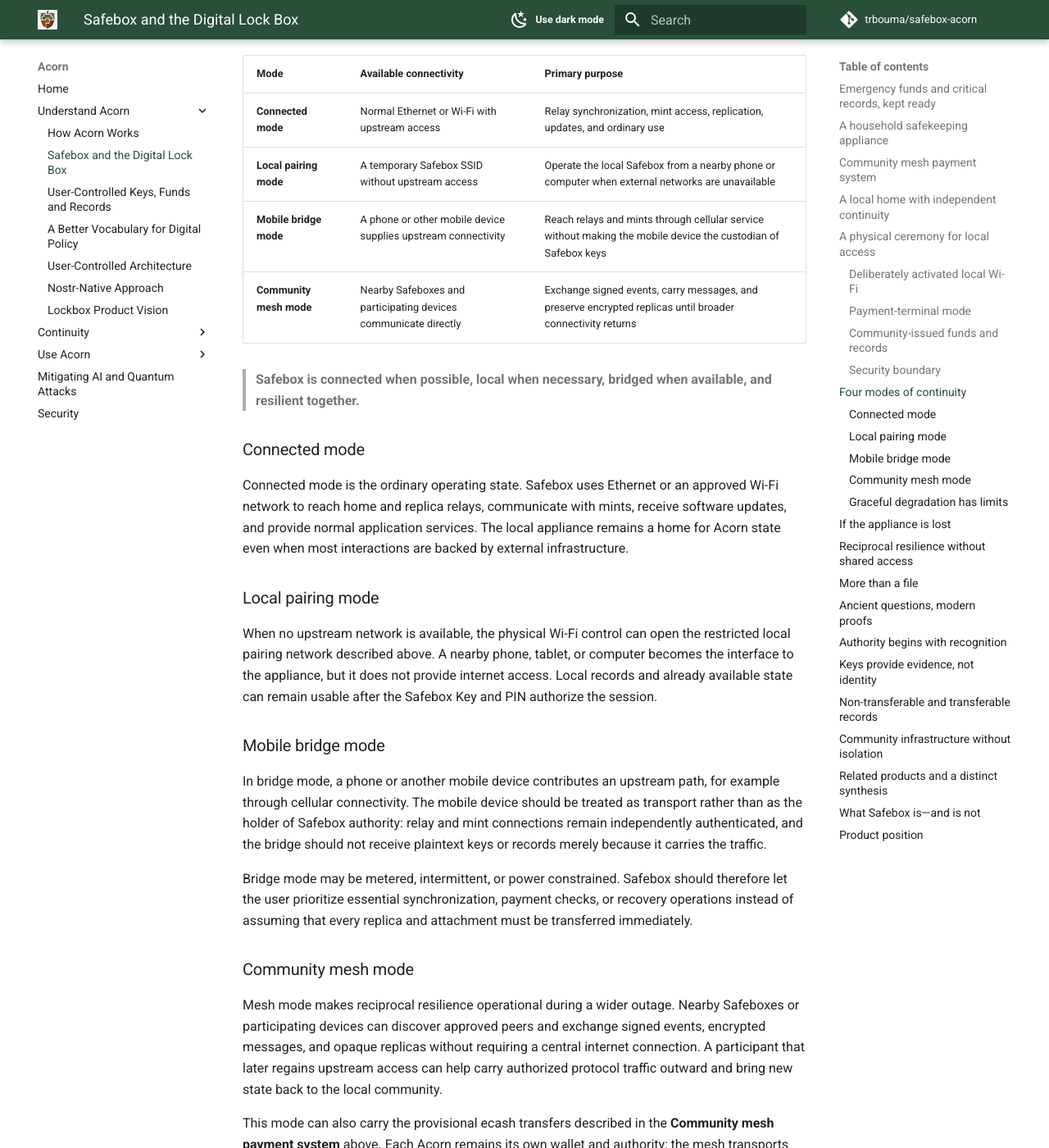
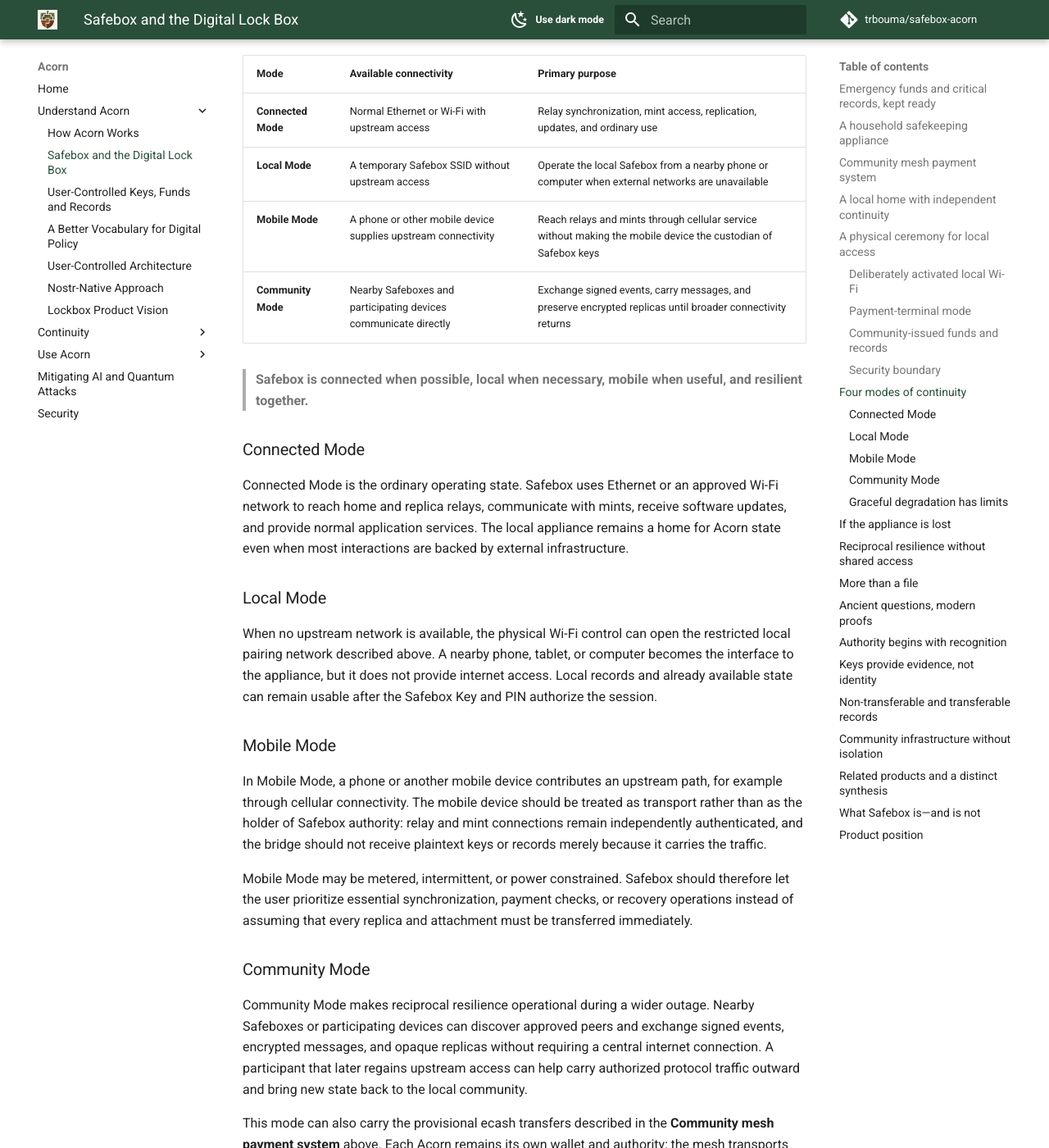
Before and after one commit to trbouma/safebox-acorn, an MkDocs documentation site: the page built from website/digital-lock-box.md, in a window 1280 px wide and 1400 px high, scrolled down 8169 px. Shown: the whole window at 82% size. Built offline with MkDocs 1.6.1 and Material for MkDocs 9.7.7, drawn with Linux system fonts in a browser that asks for light colours; comment, search, counter and statistics services are not loaded.

```diff
--- a/website/digital-lock-box.md
+++ b/website/digital-lock-box.md
@@ -347,23 +347,23 @@ from ordinary network access to increasingly local forms of continuity.
 
 | Mode | Available connectivity | Primary purpose |
 | --- | --- | --- |
-| **Connected mode** | Normal Ethernet or Wi-Fi with upstream access | Relay synchronization, mint access, replication, updates, and ordinary use |
-| **Local pairing mode** | A temporary Safebox SSID without upstream access | Operate the local Safebox from a nearby phone or computer when external networks are unavailable |
-| **Mobile bridge mode** | A phone or other mobile device supplies upstream connectivity | Reach relays and mints through cellular service without making the mobile device the custodian of Safebox keys |
-| **Community mesh mode** | Nearby Safeboxes and participating devices communicate directly | Exchange signed events, carry messages, and preserve encrypted replicas until broader connectivity returns |
+| **Connected Mode** | Normal Ethernet or Wi-Fi with upstream access | Relay synchronization, mint access, replication, updates, and ordinary use |
+| **Local Mode** | A temporary Safebox SSID without upstream access | Operate the local Safebox from a nearby phone or computer when external networks are unavailable |
+| **Mobile Mode** | A phone or other mobile device supplies upstream connectivity | Reach relays and mints through cellular service without making the mobile device the custodian of Safebox keys |
+| **Community Mode** | Nearby Safeboxes and participating devices communicate directly | Exchange signed events, carry messages, and preserve encrypted replicas until broader connectivity returns |
 
-> **Safebox is connected when possible, local when necessary, bridged when
-> available, and resilient together.**
+> **Safebox is connected when possible, local when necessary, mobile when
+> useful, and resilient together.**
 
-### Connected mode
+### Connected Mode
 
-Connected mode is the ordinary operating state. Safebox uses Ethernet or an
+Connected Mode is the ordinary operating state. Safebox uses Ethernet or an
 approved Wi-Fi network to reach home and replica relays, communicate with
 mints, receive software updates, and provide normal application services. The
 local appliance remains a home for Acorn state even when most interactions are
 backed by external infrastructure.
 
-### Local pairing mode
+### Local Mode
 
 When no upstream network is available, the physical Wi-Fi control can open the
 restricted local pairing network described above. A nearby phone, tablet, or
@@ -371,22 +371,22 @@ computer becomes the interface to the appliance, but it does not provide
 internet access. Local records and already available state can remain usable
 after the Safebox Key and PIN authorize the session.
 
-### Mobile bridge mode
+### Mobile Mode
 
-In bridge mode, a phone or another mobile device contributes an upstream path,
+In Mobile Mode, a phone or another mobile device contributes an upstream path,
 for example through cellular connectivity. The mobile device should be treated
 as transport rather than as the holder of Safebox authority: relay and mint
 connections remain independently authenticated, and the bridge should not
 receive plaintext keys or records merely because it carries the traffic.
 
-Bridge mode may be metered, intermittent, or power constrained. Safebox should
+Mobile Mode may be metered, intermittent, or power constrained. Safebox should
 therefore let the user prioritize essential synchronization, payment checks,
 or recovery operations instead of assuming that every replica and attachment
 must be transferred immediately.
 
-### Community mesh mode
+### Community Mode
 
-Mesh mode makes reciprocal resilience operational during a wider outage.
+Community Mode makes reciprocal resilience operational during a wider outage.
 Nearby Safeboxes or participating devices can discover approved peers and
 exchange signed events, encrypted messages, and opaque replicas without
 requiring a central internet connection. A participant that later regains
```
Also changed, not shown: docs/LOCKBOX-PRODUCT-VISION.md (+30 -7 lines), website/lockbox-product-vision.md (+25 -5 lines).
